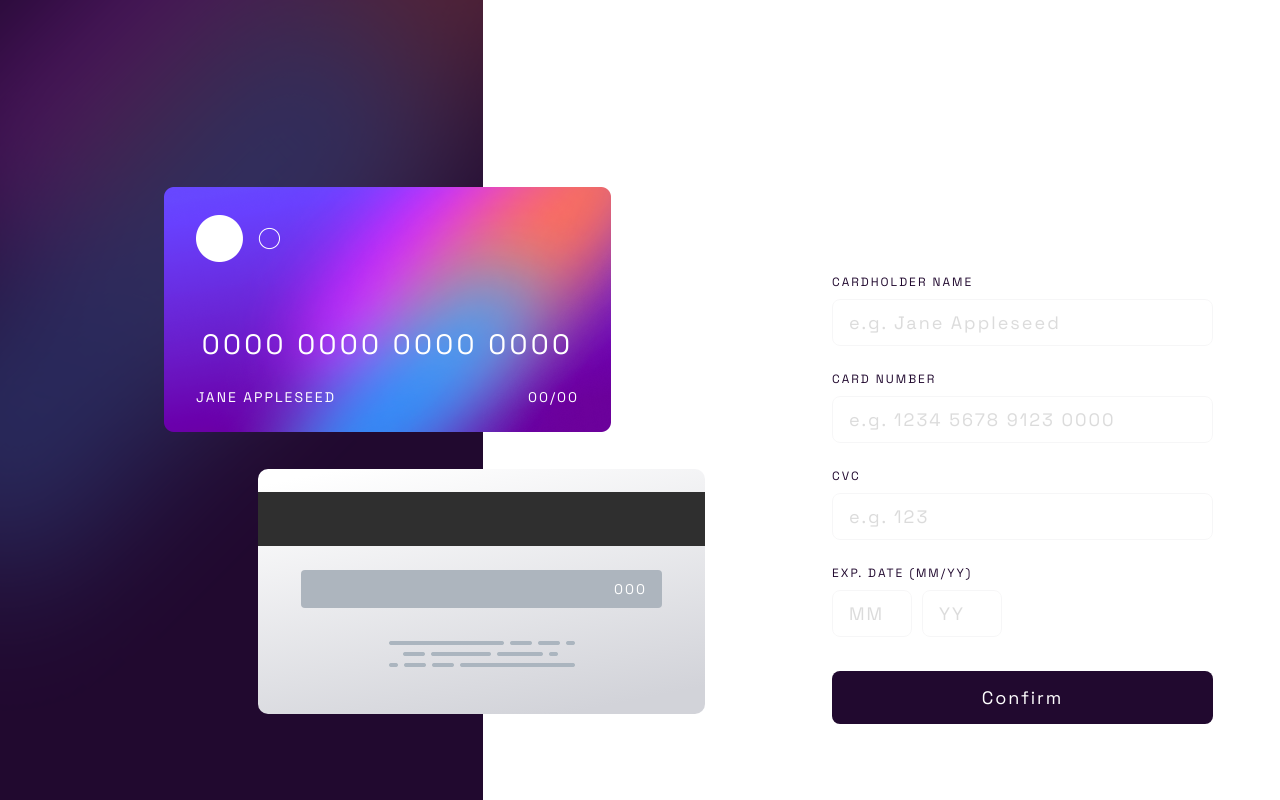
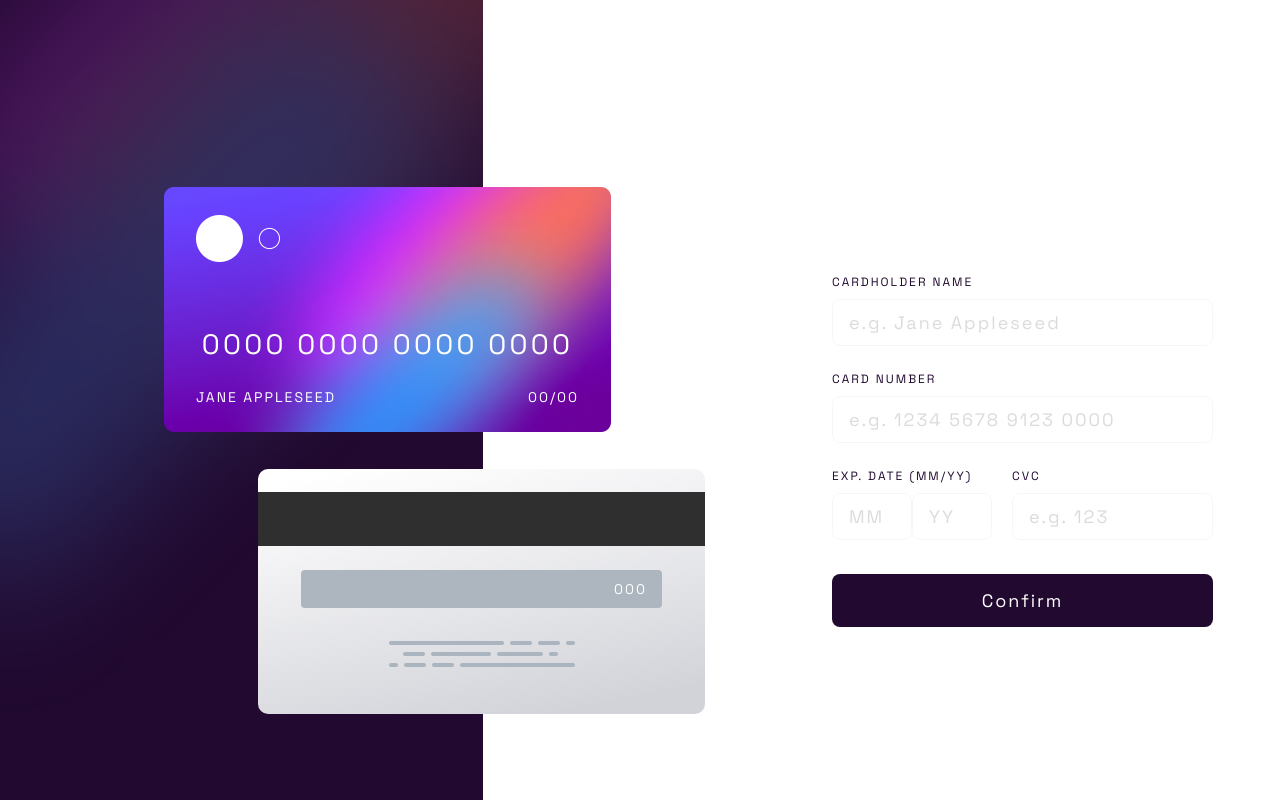
Before and after one commit to allencode11/interactive-card, a React (Create React App) app: page / in a window 1280 px wide. Built offline with nearby package versions, Linux system fonts and the light colour scheme.

Commit message:
changing form content

```diff
--- a/src/App.js
+++ b/src/App.js
@@ -42,10 +42,16 @@ function App() {
       </div>
 
       <div className='input-data'>
-        <InputComponent label='Cardholder Name' type='text' placeholder='e.g. Jane Appleseed' func={onInputClick} ></InputComponent>
-        <InputComponent label='Card Number' type='text' placeholder='e.g. 1234 5678 9123 0000' func={onInputClick} ></InputComponent>
-        <InputComponent label='CVC' type='text' placeholder='e.g. 123' func={onInputClick} ></InputComponent>
-        <InputDateComponent label='Exp. Date (MM/YY)' placeholder1='MM' func={onInputClick} placeholder2='YY'></InputDateComponent>
+        <InputComponent
+          label='Cardholder Name'
+          placeholder='e.g. Jane Appleseed'
+          func={onInputClick}
+        ></InputComponent>
+        <InputComponent label='Card Number' placeholder='e.g. 1234 5678 9123 0000' func={onInputClick} ></InputComponent>
+        <div className='row'>
+          <InputDateComponent label='Exp. Date (MM/YY)' placeholder1='MM' func={onInputClick} placeholder2='YY'></InputDateComponent>
+          <InputComponent label='CVC' placeholder='e.g. 123' func={onInputClick} ></InputComponent>
+        </div>
         <BtnComponent text='Confirm' func={onBtnClick}></BtnComponent>
       </div>
     </div>
--- a/src/components/input-date/input-date.component.css
+++ b/src/components/input-date/input-date.component.css
@@ -3,11 +3,7 @@
     flex-direction: column;
     justify-content: start;
     width: 170px;
-}
-
-.row {
-    display: flex;
-    justify-content: space-between;
+    margin-right: 20px;
 }
 
 .date-input {
--- a/src/components/input/input.component.css
+++ b/src/components/input/input.component.css
@@ -25,4 +25,5 @@ input {
     padding: 11px 16px;
     margin-bottom: 26px;
     text-transform: none;
+    width: 100%;
 }
--- a/src/components/input/input.component.jsx
+++ b/src/components/input/input.component.jsx
@@ -1,10 +1,10 @@
 import './input.component.css';
 
-export const InputComponent = ({label, type, placeholder, func}) => {
+export const InputComponent = ({label, placeholder, func}) => {
   return (
     <div className='input'>
       <label>{label}</label>
-      <input type={type} placeholder={placeholder} onChange={func} />
+      <input placeholder={placeholder} onChange={func} />
     </div>
   );
 };
--- a/src/index.css
+++ b/src/index.css
@@ -145,3 +145,8 @@
     left: 832px;
     top: 275px;
 }
+
+.row {
+    display: flex;
+    justify-content: space-between;
+}
```
